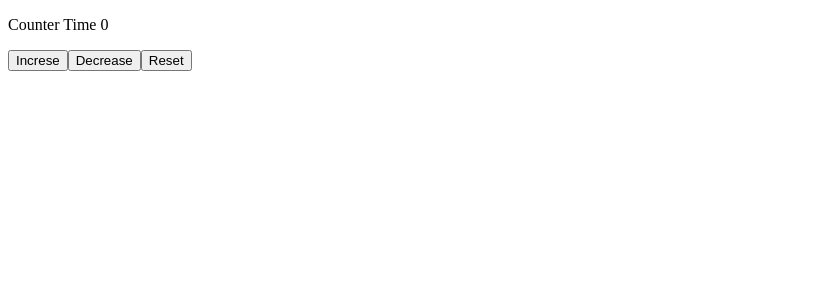
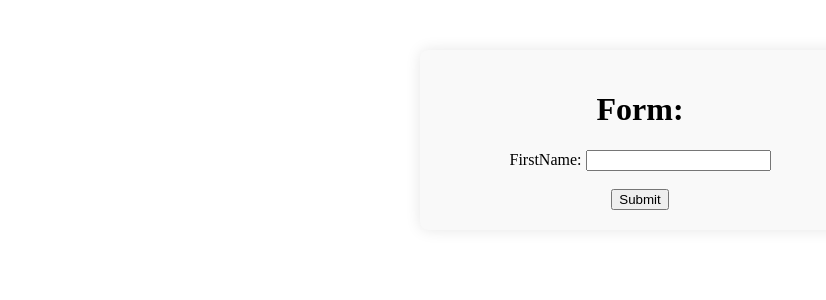
Before and after one commit to Tausifqureshi/React_Revision, a React (Vite) app: page / in a window 1280 px wide. Shown: the top 300 px of the page, without its empty margins (0-826 px from the left). Built offline with nearby package versions, Linux system fonts and the light colour scheme.

Commit message:
Updated-File

```diff
--- a/src/App.jsx
+++ b/src/App.jsx
@@ -1,14 +1,50 @@
 import React from "react";
-
+import PropsChap from "./props-file/PropsChap";
+import UserList from "./render-list/UserList";
+import EventChapter from "./eventChapter/EventChapter";
+import UseStateChap from "./useState/UseStateChap";
+import PreviousState from "./useState/PreviousState";
+import StateExampleArray from "./useState/StateExampleArray";
+import StateExampleObject from "./useState/StateExampleObject";
+import MultiStateComponent from "./useState/MultiStateComponent";
+import PracticalUse from "./practical/PracticalUse";
+import ControlledComponent from "./controll vs uncontroll/ControlledComponent";
+import Dymi from "./practical/Dymi";
+import Form from "./form/Form";
 
 export default function App() {
   const lastName = (name) => name.toUpperCase(); //function ko bhi render kar sakte hai JSX me niche.
   let firstName = "Tausif";
   return (
     <>
-      <h1 className="container dymy"> Hello {firstName} </h1>
-      <h1> Hello {lastName("Quraishi")} </h1>
+      {/* <h1 className="container dymy"> Hello {firstName} </h1>
+      <h1> Hello {lastName("Quraishi")} </h1> */}
 
+      {/* Evnet-componet-file */}
+      {/* <EventChapter /> */}
+
+      {/* Porps-componet-file */}
+      {/* <PropsChap /> */}
+
+      {/*useState-component-file start  */}
+      {/* <UseStateChap /> */}
+      {/* <PreviousState /> */}
+      {/* <StateExampleArray /> */}
+      {/* <StateExampleObject /> */}
+      {/* <MultiStateComponent /> */}
+      {/*useState-component-file end  */}
+
+      {/* Render-list componet file */}
+      {/* <UserList /> */}
+
+      {/* Form-File */}
+      <Form />
+
+      {/* Practical-File */}
+      {/* <PracticalUse /> */}
+      {/* <Dymi /> */}
+
+      {/* <ControlledComponent /> */}
     </>
   );
 }
--- a/src/form/Form.jsx
+++ b/src/form/Form.jsx
@@ -16,6 +16,7 @@ function Form() {
   }
   return (
     <>
+     {/* <h2 className="dymi">todo</h2> */}
       <div
         style={{
           maxWidth: "400px",
--- a/src/main.jsx
+++ b/src/main.jsx
@@ -1,50 +1,15 @@
 import React from "react";
 import ReactDOM from "react-dom/client";
-import PropsChap from "./props-file/PropsChap";
-import UserList from "./render-list/UserList";
-import EventChapter from "./eventChapter/EventChapter";
-import UseStateChap from "./useState/UseStateChap";
-import PreviousState from "./useState/PreviousState";
-import StateExampleArray from "./useState/StateExampleArray";
-import StateExampleObject from "./useState/StateExampleObject";
-import MultiStateComponent from "./useState/MultiStateComponent";
-import Form from "./form/Form";
-import PracticalUse from "./practical/PracticalUse";
-import ControlledComponent from "./controll vs uncontroll/ControlledComponent";
-import Dymi from "./practical/Dymi";
-// import App from './App';
+
+import App from "./App";
 
 const root = ReactDOM.createRoot(document.getElementById("root"));
 root.render(
-  // <React.StrictMode>
+  <React.StrictMode>
   <>
-    {/* Evnet-componet-file */}
-    {/* <EventChapter /> */}
+    <App />
 
-    {/* Porps-componet-file */}
-    {/* <PropsChap /> */}
-
-    {/*useState-component-file start  */}
-    {/* <UseStateChap /> */}
-    {/* <PreviousState /> */}
-    {/* <StateExampleArray /> */}
-    {/* <StateExampleObject /> */}
-    {/* <MultiStateComponent /> */}
-    {/*useState-component-file end  */}
-
-    {/* Render-list componet file */}
-    {/* <UserList /> */}
-
-    {/* Form-File */}
-    {/* <Form /> */}
-
-    {/* Practical-File */}
-    {/* <PracticalUse /> */}
-    <Dymi />
-
-
-    {/* <ControlledComponent /> */}
   </>
 
-  // </React.StrictMode> //duble suggestion ata hai is se console pe.
+  </React.StrictMode> //duble suggestion ata hai is se console pe.
 );
--- a/src/practical/Dymi.jsx
+++ b/src/practical/Dymi.jsx
@@ -1,19 +1,36 @@
-import React, {useState} from 'react'
+import React, { useState } from "react";
+import styles from "./Dymi.module.css";
 
 function Dymi() {
-
   const [counter, setCounter] = useState(0);
 
-
   return (
-    <>
-        <p>Counter Time {counter}</p>
-        <button onClick={()=>{setCounter(counter + 1)}}>Increse</button>
-        <button onClick={()=>{setCounter(counter - 1)}}>Decrease</button>
-        <button onClick={()=>{setCounter(0)}}>Reset</button>
-
-    </>
-  )
+    <div className="body">
+      <h2 className={styles.dymi}>todo</h2>
+      <p>Counter Time {counter}</p>
+      <button
+        onClick={() => {
+          setCounter(counter + 1);
+        }}
+      >
+        Increse
+      </button>
+      <button
+        onClick={() => {
+          setCounter(counter - 1);
+        }}
+      >
+        Decrease
+      </button>
+      <button
+        onClick={() => {
+          setCounter(0);
+        }}
+      >
+        Reset
+      </button>
+    </div>
+  );
 }
 
-export default Dymi
+export default Dymi;
--- /dev/null
+++ b/src/practical/Dymi.module.css
@@ -0,0 +1,7 @@
+.body{
+    background-color: green;
+}
+
+.dymi{
+    color: blue;
+}
```
